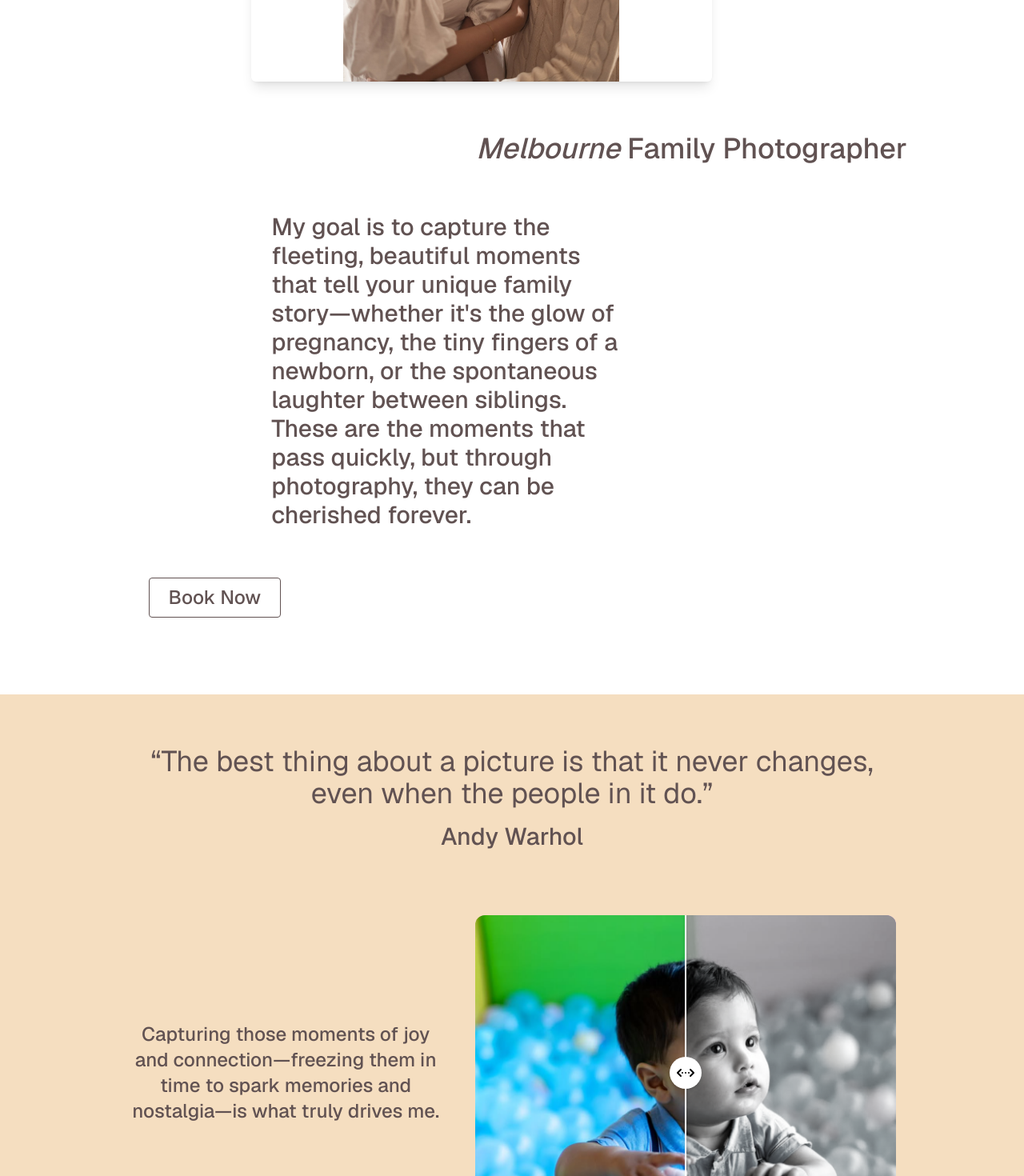
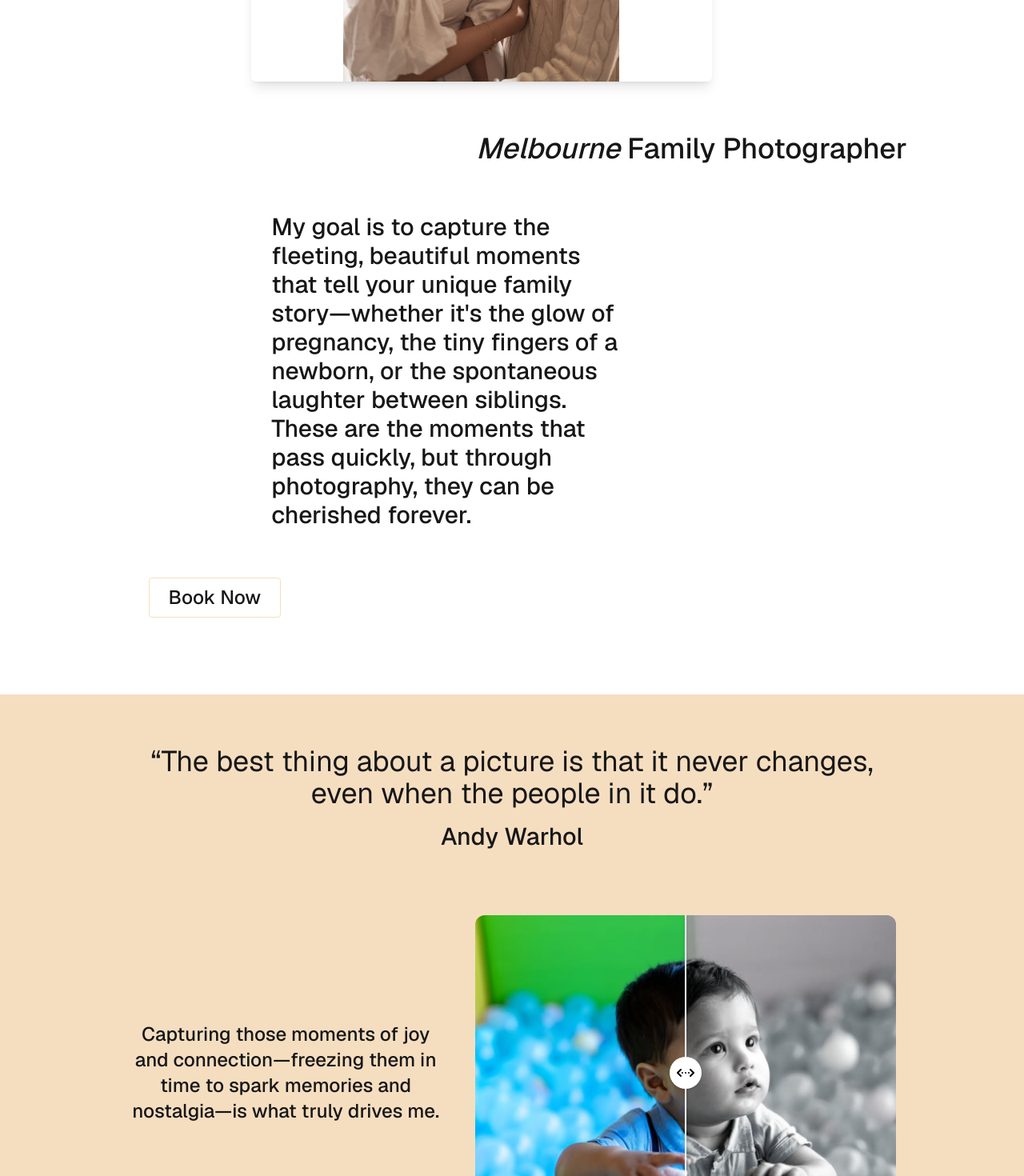
Before and after one commit to sal3190570/af-photography, a Next.js app: page / in a window 1280 px wide. Shown: the part 1330-2800 px from the top of the page at 80% size. Built offline with nearby package versions, Linux system fonts and the light colour scheme.

Commit message:
footer complete

```diff
--- a/app/components/Footer.tsx
+++ b/app/components/Footer.tsx
@@ -8,10 +8,7 @@ export default function Footer({ bg }: { bg: string }) {
       <section
         className={`w-full flex flex-col sm:justify-evenly sm:flex-row sm:items-center relative sm:h-[200px] h-[400px] ${bg}`}
       >
-        <ul
-          className="flex flex-col items-center sm:-mt-10 mt-5 underline text-sm gap-0.5 text-[#615252]
-          "
-        >
+        <ul className="flex flex-col items-center lg:text-[16px] lg:flex-row lg:gap-10 sm:-mt-10 mt-5 underline text-sm gap-0.5 ">
           <li>
             <Link href={"/contact"}>Contact Form</Link>
           </li>
@@ -41,19 +38,23 @@ export default function Footer({ bg }: { bg: string }) {
               />
             </div>
           </Link>
-          <div className="flex flex-col justify-center items-center w-[400px] text-sm">
+          <div className="flex flex-col justify-center items-center w-[400px] text-sm lg:text-[16px]">
             <span>Melbourne and Surrounds, VIC, Australia</span>
             <span>© AF Photography. All rights reserved.</span>
           </div>
         </div>
 
-        <div className="sm:-mt-10 mt-10 flex flex-col gap-1 items-center">
+        <div className=" lg:flex-row lg:gap-4 sm:-mt-10 mt-10 flex flex-col gap-1 items-center">
           <Link href="/privacy-policy">
-            <span className="underline text-sm">Privacy Policy</span>
+            <span className="underline text-sm lg:text-[16px]">
+              Privacy Policy
+            </span>
           </Link>
 
           <Link href="/terms-and-conditions">
-            <span className="underline text-sm">Terms and Conditions</span>
+            <span className="underline text-sm lg:text-[16px]">
+              Terms and Conditions
+            </span>
           </Link>
         </div>
       </section>
--- a/app/components/HomePageEssenceOfPhotography.tsx
+++ b/app/components/HomePageEssenceOfPhotography.tsx
@@ -7,11 +7,11 @@ export default function HomePageEssenceOfPhotography() {
     <>
       <section className="relative w-full py-16 overflow-hidden bg-[#f5dec0]">
         <div className="flex flex-col items-center justify-center relative max-w-screen-lg mx-auto px-4 sm:px-6 lg:px-8">
-          <h3 className="text-[#615252] text-2xl md:text-3xl lg:text-4xl text-center">
+          <h3 className=" text-2xl md:text-3xl lg:text-4xl text-center">
             “The best thing about a picture is that it never changes, even when
             the people in it do.”
           </h3>
-          <span className="text-[#615252] text-xl md:text-2xl lg:text-3xl mt-4 font-medium">
+          <span className=" text-xl md:text-2xl lg:text-3xl mt-4 font-medium">
             Andy Warhol
           </span>
         </div>
@@ -20,7 +20,7 @@ export default function HomePageEssenceOfPhotography() {
         mt-20 gap-10"
         >
           <p
-            className="text-[#615252] text-md sm:text-lg md:text-2xl lg:text-2xl max-w-[600px] w-[75%] text-center
+            className=" text-md sm:text-lg md:text-2xl lg:text-2xl max-w-[600px] w-[75%] text-center
           font-medium"
           >
             Capturing those moments of joy and connection—freezing them in time
@@ -31,8 +31,8 @@ export default function HomePageEssenceOfPhotography() {
         <div className="flex justify-center mt-8 sm:mt-12">
           <Link href={"/portfolio"}>
             <button
-              className="text-[#615252] font-medium text-base sm:text-lg md:text-xl lg:text-2xl border border-[#615252] px-6 py-2 rounded transition
-             hover:bg-[#615252] hover:text-white cursor-pointer w-fit"
+              className=" font-medium text-base sm:text-lg md:text-xl lg:text-2xl border border-[#615252] px-6 py-2 rounded transition
+             hover:bg-white hover:text-[#615252] cursor-pointer w-fit"
             >
               View My Work
             </button>
--- a/app/components/HomePageIntro.tsx
+++ b/app/components/HomePageIntro.tsx
@@ -8,7 +8,7 @@ export default function HomePageIntro() {
       <div className="relative max-w-screen-xl mx-auto px-4 sm:px-6 lg:px-8">
         {/* Heading */}
         <h2
-          className=" text-[#615252] font-medium text-xl sm:text-2xl lg:text-4xl mb-16
+          className="  font-medium text-xl sm:text-2xl lg:text-4xl mb-16
           ml-[4vw] sm:ml-[6vw] md:ml-[9vw] lg:ml-[11vw] xl:ml-[12vw] w-fit"
         >
           Memories in Every Frame
@@ -30,7 +30,7 @@ export default function HomePageIntro() {
 
         {/* Subheading */}
         <h1
-          className="text-[#615252] font-medium text-xl sm:text-2xl lg:text-4xl whitespace-nowrap
+          className=" font-medium text-xl sm:text-2xl lg:text-4xl whitespace-nowrap
   ml-[33vw] sm:ml-[35vw] md:ml-[40vw] lg:ml-[42vw] xl:ml-[44vw] w-fit"
         >
           <span className="italic">Melbourne</span> Family Photographer
@@ -38,7 +38,7 @@ export default function HomePageIntro() {
 
         {/* Description */}
         <p
-          className="text-[#615252] font-medium text-lg w-[350px] lg:w-[450px] sm:text-xl md:text-2xl lg:text-3xl
+          className=" font-medium text-lg w-[350px] lg:w-[450px] sm:text-xl md:text-2xl lg:text-3xl
   ml-[12vw] sm:ml-[14vw] md:ml-[16vw] lg:ml-[20vw] xl:ml-[24vw] max-w-[500px] mt-15"
         >
           My goal is to capture the fleeting, beautiful moments that tell your
@@ -49,7 +49,7 @@ export default function HomePageIntro() {
         </p>
         <Link href={"/contact"}>
           <button
-            className="text-[#615252] mt-15 font-medium text-base sm:text-lg md:text-xl lg:text-2xl border border-[#615252] px-6 py-2 rounded transition hover:bg-[#615252] hover:text-white cursor-pointer
+            className=" mt-15 font-medium text-base sm:text-lg md:text-xl lg:text-2xl border border-[#f5dec0]  px-6 py-2 rounded transition hover:bg-[#f5dec0]  cursor-pointer
   ml-[4vw] sm:ml-[6vw] md:ml-[9vw] lg:ml-[11vw] xl:ml-[12vw] w-fit"
           >
             Book Now
--- a/app/page.tsx
+++ b/app/page.tsx
@@ -11,7 +11,7 @@ export default function Home() {
       <HomePageIntro />
       <HomePageEssenceOfPhotography />
       <HomePageFollow />
-      <Footer bg="bg-red-50" />
+      <Footer bg="bg-[#f5dec0]" />
     </>
   );
 }
```
